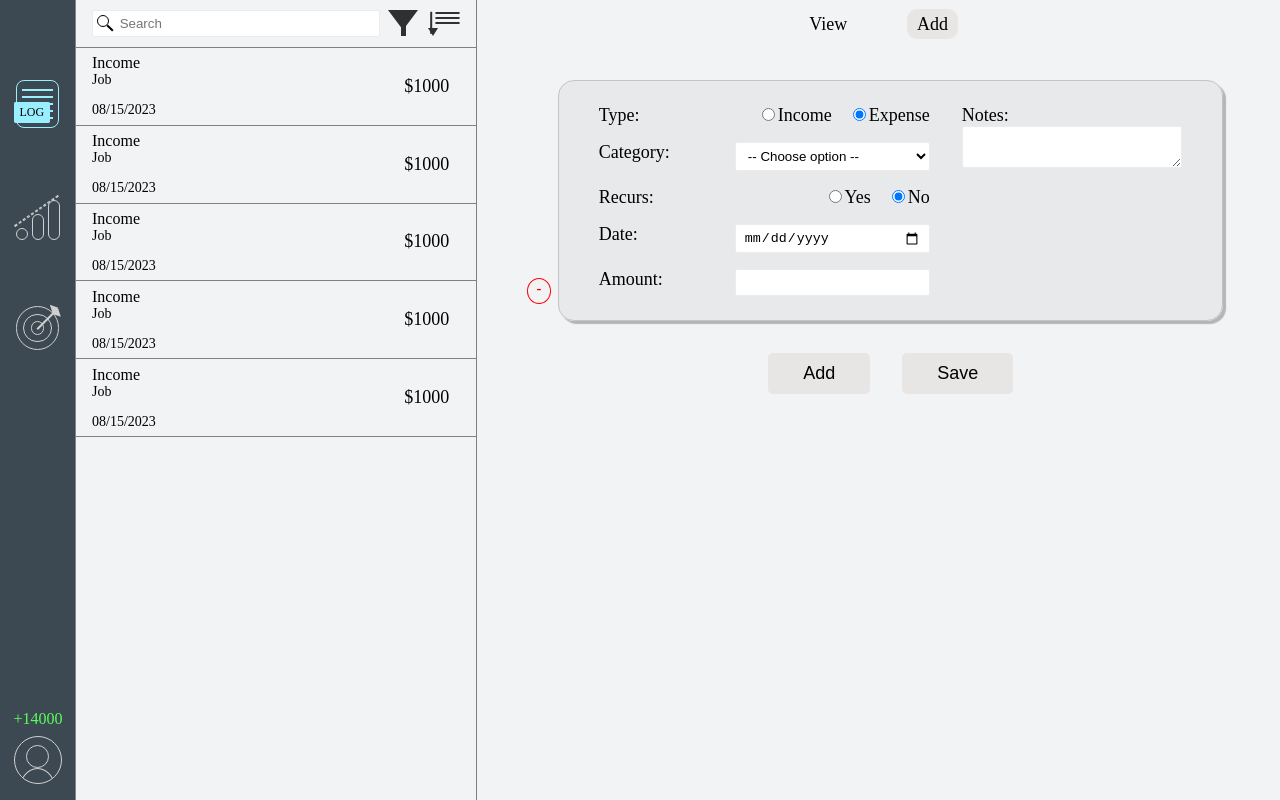
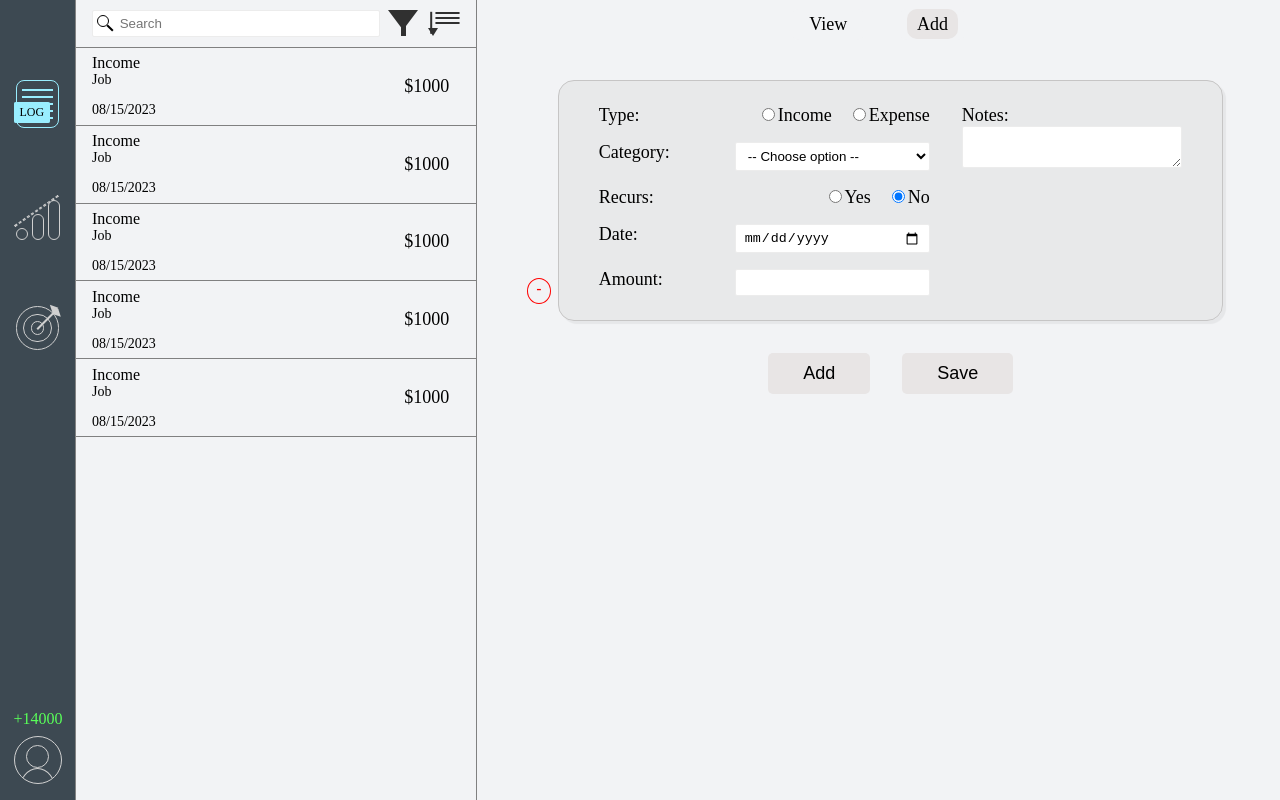
Before and after one commit to seanpolid/mint-transaction, a React (Vite) app in the folder react/: page / in a window 1280 px wide. Built offline with nearby package versions, Linux system fonts and the light colour scheme.

Commit message:
Simplified form addition and deletion. Added ids for label - form element connection

```diff
--- a/react/src/components/AddPage/Transactions/index.jsx
+++ b/react/src/components/AddPage/Transactions/index.jsx
@@ -5,7 +5,7 @@ import Scrollpane from '../../Scrollpane';
 import SelectWithLabel from '../../SelectWithLabel';
 import style from './style.module.css'
 import Transaction from '../../../models/Transaction';
-import { transactionType } from '../../../enums';
+import { transactionType, decision } from '../../../enums';
 import { useState, useEffect } from 'react';
 import { v4 as uuidv4 } from 'uuid';
 
@@ -15,7 +15,7 @@ const TransactionPage = () => {
 
     useEffect(() => {
         const transaction = new Transaction();
-        const transactionForm = createTransactionForm(1, handleDelete, transaction);
+        const transactionForm = createTransactionForm(handleDelete, transaction);
         transaction.key = transactionForm.key;
 
         setForms([transactionForm]);
@@ -31,28 +31,31 @@ const TransactionPage = () => {
         const key = event.target.parentNode.parentNode.getAttribute("data-key");
 
         setForms(prevForms => {
+            console.log("prevForms: ", prevForms);
             if (prevForms.length > 1) {
-                return prevForms.filter(form => form.key !== key)
-                                .map((form, index) => updateTransactionForm(form, index));
+                return prevForms.filter(form => form.key !== key);
             }
             return prevForms;
         });
 
         setTransactions(prevTransactions => {
             if (prevTransactions.length > 1) {
-                return prevTransactions.filter(transaction => transaction.key !== key)
+                return prevTransactions.filter(transaction => transaction.key !== key);
             }
+            return prevTransactions;
         })
     };
 
     const handleAdd = (event) => {
         event.preventDefault();
         const transaction = new Transaction();
+
         setForms(prevForms => {
-            const form = createTransactionForm(prevForms.length + 1, handleDelete, transaction);
+            const form = createTransactionForm(handleDelete, transaction);
             transaction.key = form.key;
             return prevForms.concat([form]);
         });
+
         setTransactions(prevTransactions => prevTransactions.concat([transaction]));
     }
 
@@ -72,34 +75,29 @@ const TransactionPage = () => {
     )
 }
 
-const createTransactionForm = (formNum, onButtonClick) => {
+const createTransactionForm = (onButtonClick, transaction) => {
     const id = uuidv4();
 
     return (
         <li key={id} data-key={id}>
-            <TransactionForm formNum={formNum} onButtonClick={onButtonClick} />
-        </li>
-    )
-}
-
-const updateTransactionForm = (form, index) => {
-    const newIndex = index + 1;
-
-    return (
-        <li key={form.key} data-key={form.key}>
             <TransactionForm
-                formNum={newIndex}
-                onButtonClick={form.props.children.props.onButtonClick}
+                id={id}
+                onButtonClick={onButtonClick}
+                transaction={transaction}
             />
         </li>
     )
 }
 
-const TransactionForm = ({formNum, onButtonClick}) => {
+const TransactionForm = ({id, onButtonClick, transaction}) => {
     const names = {
-        ['type']: `type${formNum}`,
-        ['category']: `category${formNum}`,
-        ['recurs']: `recurs${formNum}`
+        ['startDate']: `startDate-${id}`,
+        ['endDate']: `endDate-${id}`,
+        ['type']: `type-${id}`,
+        ['category']: `category-${id}`,
+        ['recurs']: `recurs-${id}`,
+        ['amount']: `amount-${id}`,
+        ['notes']: `notes-${id}`
     }
 
     const handleTypeChange = (event) => {
@@ -114,6 +112,18 @@ const TransactionForm = ({formNum, onButtonClick}) => {
         console.log(event.target);
     }
 
+    const handleDateChange = (event) => {
+        console.log(event.target);
+    }
+
+    const handleAmountChange = (event) => {
+        console.log(event.target);
+    }
+
+    const handleNotesChange = (event) => {
+        console.log(event.target);
+    }
+
     return (
         <>
             <form className={style.transactionForm}>
@@ -122,61 +132,94 @@ const TransactionForm = ({formNum, onButtonClick}) => {
                     <div>
                         <RadioButtonWithLabel
                             name={names['type']}
-                            value='income'
+                            value={transactionType.INCOME}
                             text='Income'
                             onChange={handleTypeChange}
+                            checked={transaction.type === transactionType.INCOME}
                         />
 
                         <RadioButtonWithLabel
                             name={names['type']}
-                            value='expense'
+                            value={transactionType.EXPENSE}
                             text='Expense'
                             onChange={handleTypeChange}
-                            checked
+                            checked={transaction.type === transactionType.EXPENSE}
                         />
                     </div>
 
                     <SelectWithLabel
+                        id={names['category']}
                         name={names['category']}
                         text='Category:'
                         items={[]}
-                        value=''
+                        value={transaction.category}
                         onChange={handleCategoryChange}
                         wrapped={false}
                     />
 
-                    <label htmlFor={`recurs${formNum}`}>Recurs:</label>
+                    <label htmlFor={names['recur']}>Recurs:</label>
                     <div>
                         <RadioButtonWithLabel
                             name={names['recurs']}
-                            value='yes'
+                            value={true}
                             text='Yes'
                             onChange={handleRecursChange}
+                            checked={transaction.recurs}
                         />
 
                         <RadioButtonWithLabel
                             name={names['recurs']}
-                            value='no'
+                            value={false}
                             text='No'
                             onChange={handleRecursChange}
-                            checked
+                            checked={!transaction.recurs}
                         />
                     </div>
 
-                    <InputWithLabel
-                        type='date'
-                        text='Date:'
-                    />
+                    {transaction.recurs ? (
+                        <>
+                            <InputWithLabel
+                                id={names['startDate']}
+                                type='startDate'
+                                text='Start Date:'
+                                value={transaction.startDate}
+                                onChange={handleDateChange}
+                            />
+                            <InputWithLabel
+                                id={names['endDate']}
+                                type='endDate'
+                                text='End Date:'
+                                value={transaction.endDate}
+                                onChange={handleDateChange}
+                            />
+                        </>
+                    ) : (
+                        <InputWithLabel
+                            id={names['startDate']}
+                            type='date'
+                            text='Date:'
+                            value={transaction.startDate}
+                            onChange={handleDateChange}
+                        />
+                    )}
 
                     <InputWithLabel
+                        id={names['amount']}
                         type='number'
                         text='Amount:'
+                        value={transaction.amount}
+                        onChange={handleAmountChange}
                     />
                 </div>
 
                 <div className={style.secondColumn}>
-                    <label htmlFor={`notes${formNum}`}>Notes:</label>
-                    <textarea id={`notes${formNum}`} className={style.textarea}/>
+                    <label htmlFor={names['notes']}>Notes:</label>
+                    <textarea
+                        id={names['notes']}
+                        className={style.textarea}
+                        value={transaction.notes}
+                        onChange={handleNotesChange}
+                    />
                 </div>
 
                 <button
--- a/react/src/components/AddPage/Transactions/style.module.css
+++ b/react/src/components/AddPage/Transactions/style.module.css
@@ -54,7 +54,7 @@
         border-radius: 1em;
         background: #9c9fa220;
         border: 1px solid rgb(198, 197, 197);
-        box-shadow: 3px 3px 1px rgba(12, 12, 12, 0.265);
+        box-shadow: 3px 3px 1px rgba(12, 12, 12, 0.052);
     }
 
     .transactionForm label {
```
